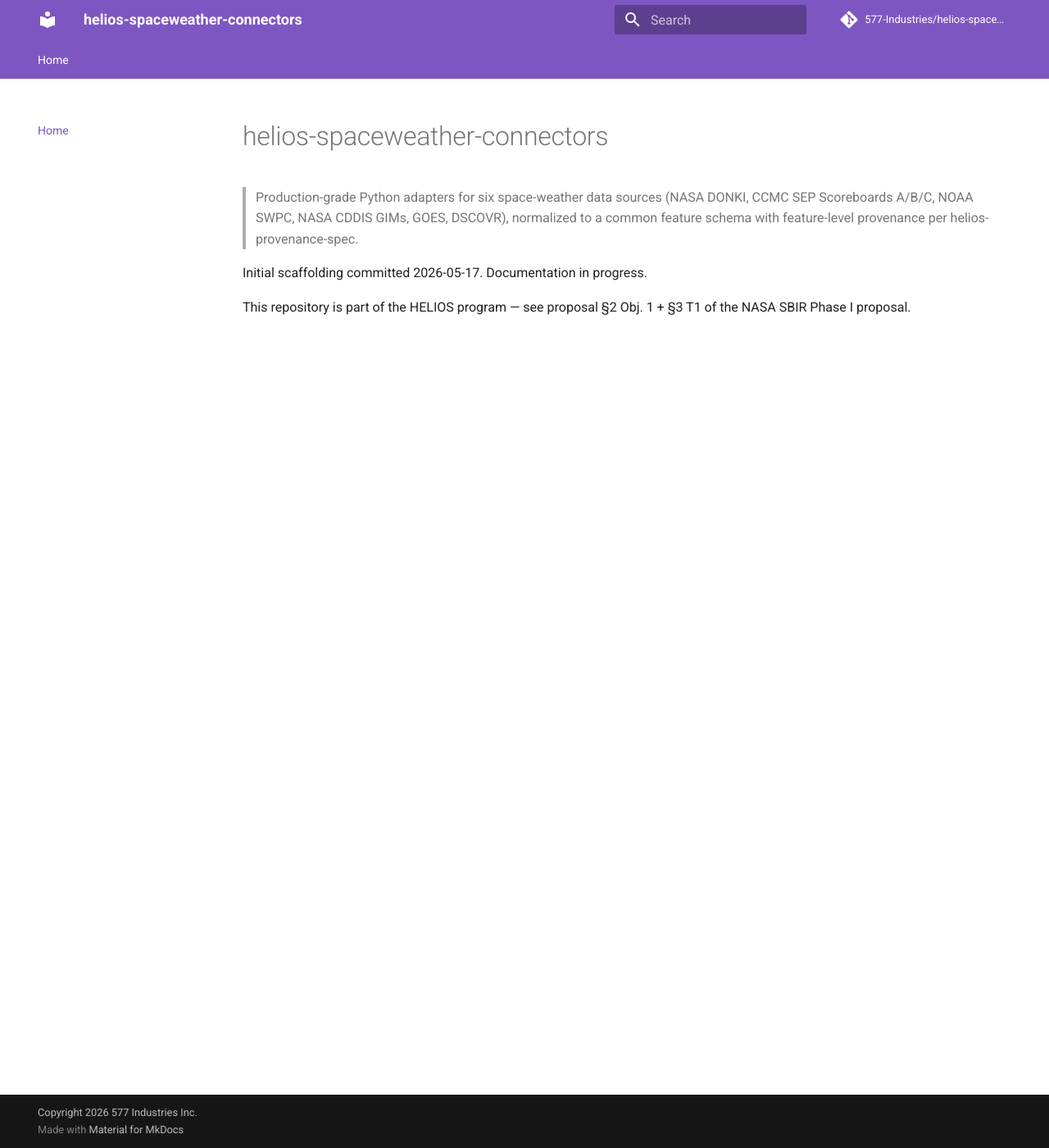
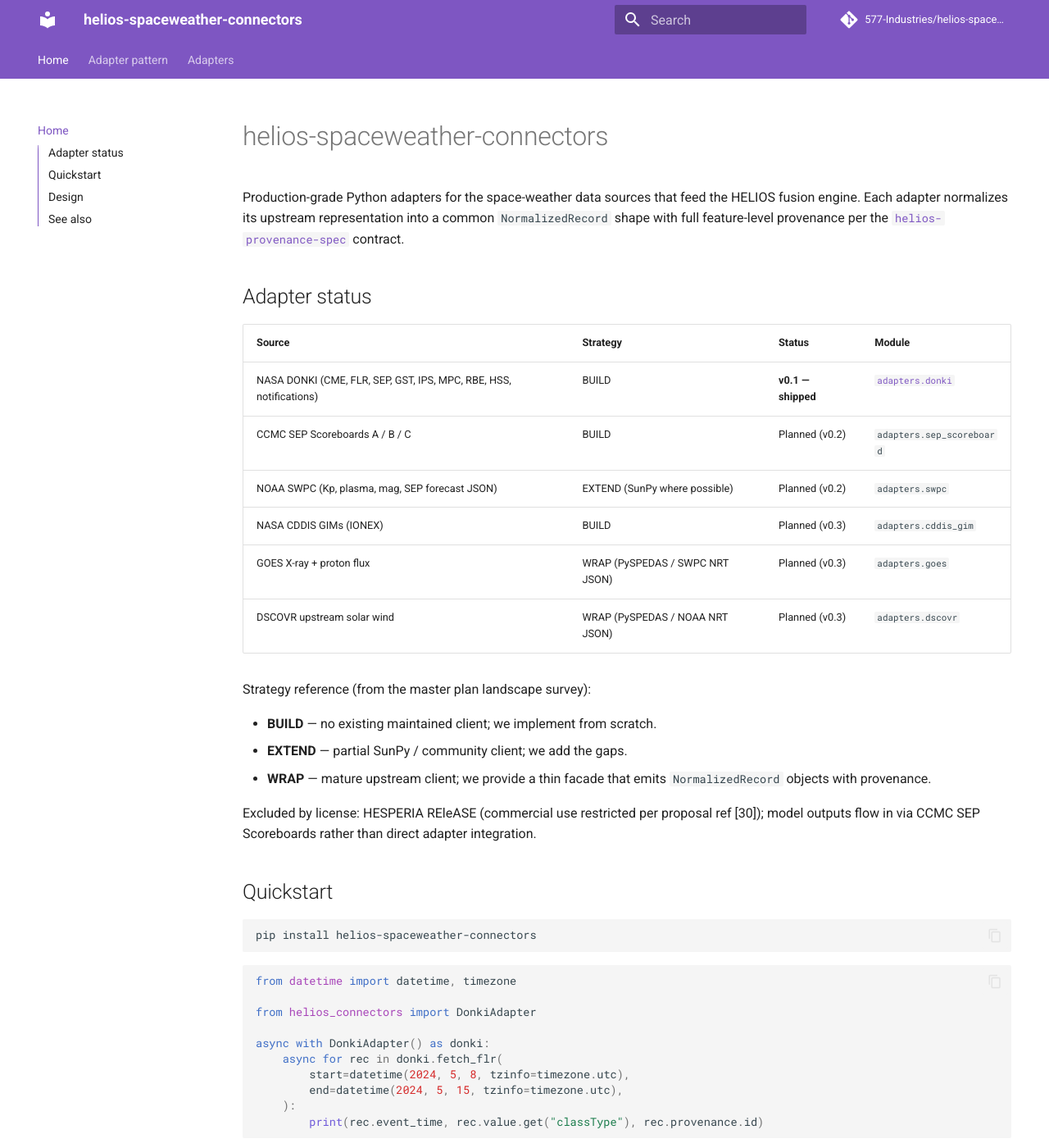
Before and after one commit to 577Industries/helios-spaceweather-connectors, an MkDocs documentation site: the page built from docs/index.md, in a window 1280 px wide and 1400 px high. Shown: the whole window at 82% size. Built offline with MkDocs 1.6.1 and Material for MkDocs 9.7.7, drawn with Linux system fonts in a browser that asks for light colours; comment, search, counter and statistics services are not loaded; some of the changed text lies outside the part shown.

Commit message:
docs: add adapter design doc, DONKI reference, and Gannon quickstart notebook
- docs/index.md: rewrite landing page with the 3 BUILD / 1 EXTEND /
  2 WRAP adapter status table from the master plan landscape survey.
- docs/design.md: framework reference — the BaseAdapter shape, the
  NormalizedRecord contract, the placeholder ProvenanceRecord that
  will be replaced when helios-provenance v0.1 ships, concurrency
  model, caching layout, and a recipe for adding a new adapter so
  the next four follow the same pattern.
- docs/adapters/donki.md: DONKI adapter reference — every endpoint,
  authentication (NASA_API_KEY env / DEMO_KEY / kauai), rate-limit
  defaults, usage examples including the Gannon GST → CME lineage
  walk with real captured output, and a "Known DONKI API quirks"
  section documenting (a) api.nasa.gov 503/timeout flakiness vs.
  kauai stability, (b) nullable linkedEvents, (c) CMEAnalysis having
  only associatedCMEID, (d) ~30-day max window, (e) the singleton-
  dict edge case from notifications.
- examples/donki_quickstart.ipynb: Gannon-storm walkthrough generated
  by examples/build_donki_quickstart.py. Fetches CMEs / flares / GSTs
  for 2024-05-08..2024-05-15, walks the Gannon GST lineage, plots an
  events-vs-time timeline.
- mkdocs.yml: add nav entries for the design doc and DONKI adapter.
- README.md: include the adapter status table and a real DONKI usage
  snippet.
- .github/workflows/ci.yml: split tests into a default `pytest -m
  "not live"` PR job (deterministic against fixtures) and a separate
  `live-integration` job that runs nightly via cron + on
  workflow_dispatch, so PR signal is independent of NASA service
  availability.

Co-Authored-By: Claude Opus 4.7 (1M context) <noreply@anthropic.com>

````diff
--- a/docs/index.md
+++ b/docs/index.md
@@ -1,7 +1,65 @@
 # helios-spaceweather-connectors
 
-> Production-grade Python adapters for six space-weather data sources (NASA DONKI, CCMC SEP Scoreboards A/B/C, NOAA SWPC, NASA CDDIS GIMs, GOES, DSCOVR), normalized to a common feature schema with feature-level provenance per helios-provenance-spec.
+Production-grade Python adapters for the space-weather data sources that
+feed the HELIOS fusion engine. Each adapter normalizes its upstream
+representation into a common `NormalizedRecord` shape with full
+feature-level provenance per the
+[`helios-provenance-spec`](https://github.com/577-Industries/helios-provenance-spec)
+contract.
 
-Initial scaffolding committed 2026-05-17. Documentation in progress.
+## Adapter status
 
-This repository is part of the HELIOS program — see proposal §2 Obj. 1 + §3 T1 of the NASA SBIR Phase I proposal.
+| Source | Strategy | Status | Module |
+|---|---|---|---|
+| NASA DONKI (CME, FLR, SEP, GST, IPS, MPC, RBE, HSS, notifications) | BUILD | **v0.1 — shipped** | [`adapters.donki`](adapters/donki.md) |
+| CCMC SEP Scoreboards A / B / C | BUILD | Planned (v0.2) | `adapters.sep_scoreboard` |
+| NOAA SWPC (Kp, plasma, mag, SEP forecast JSON) | EXTEND (SunPy where possible) | Planned (v0.2) | `adapters.swpc` |
+| NASA CDDIS GIMs (IONEX) | BUILD | Planned (v0.3) | `adapters.cddis_gim` |
+| GOES X-ray + proton flux | WRAP (PySPEDAS / SWPC NRT JSON) | Planned (v0.3) | `adapters.goes` |
+| DSCOVR upstream solar wind | WRAP (PySPEDAS / NOAA NRT JSON) | Planned (v0.3) | `adapters.dscovr` |
+
+Strategy reference (from the master plan landscape survey):
+
+- **BUILD** — no existing maintained client; we implement from scratch.
+- **EXTEND** — partial SunPy / community client; we add the gaps.
+- **WRAP** — mature upstream client; we provide a thin facade that
+  emits `NormalizedRecord` objects with provenance.
+
+Excluded by license: HESPERIA REleASE (commercial use restricted per
+proposal ref [30]); model outputs flow in via CCMC SEP Scoreboards
+rather than direct adapter integration.
+
+## Quickstart
+
+```bash
+pip install helios-spaceweather-connectors
+```
+
+```python
+from datetime import datetime, timezone
+
+from helios_connectors import DonkiAdapter
+
+async with DonkiAdapter() as donki:
+    async for rec in donki.fetch_flr(
+        start=datetime(2024, 5, 8, tzinfo=timezone.utc),
+        end=datetime(2024, 5, 15, tzinfo=timezone.utc),
+    ):
+        print(rec.event_time, rec.value.get("classType"), rec.provenance.id)
+```
+
+## Design
+
+See [Adapter pattern](design.md) for the framework conventions every
+adapter follows, the streaming-async-first interface, the provenance
+model, and how to add a new source.
+
+## See also
+
+- [HELIOS program master plan](https://github.com/577-Industries/helios-program)
+  (private; internal team)
+- [`helios-provenance-spec`](https://github.com/577-Industries/helios-provenance-spec)
+  — JSON Schema for the provenance model
+- [`helios-fusion-engine`](https://github.com/577-Industries/helios-fusion-engine)
+  — downstream consumer (BMA fusion + calibration)
+- NASA SBIR Phase I proposal — see proposal §2 Obj. 1 and §3 T1
--- a/mkdocs.yml
+++ b/mkdocs.yml
@@ -42,3 +42,6 @@ markdown_extensions:
 
 nav:
   - Home: index.md
+  - Adapter pattern: design.md
+  - Adapters:
+      - DONKI: adapters/donki.md
````
Also changed, not shown: README.md (+26 -5 lines), docs/adapters/donki.md (added, +154 -0 lines), docs/design.md (added, +149 -0 lines), 3 other files.
